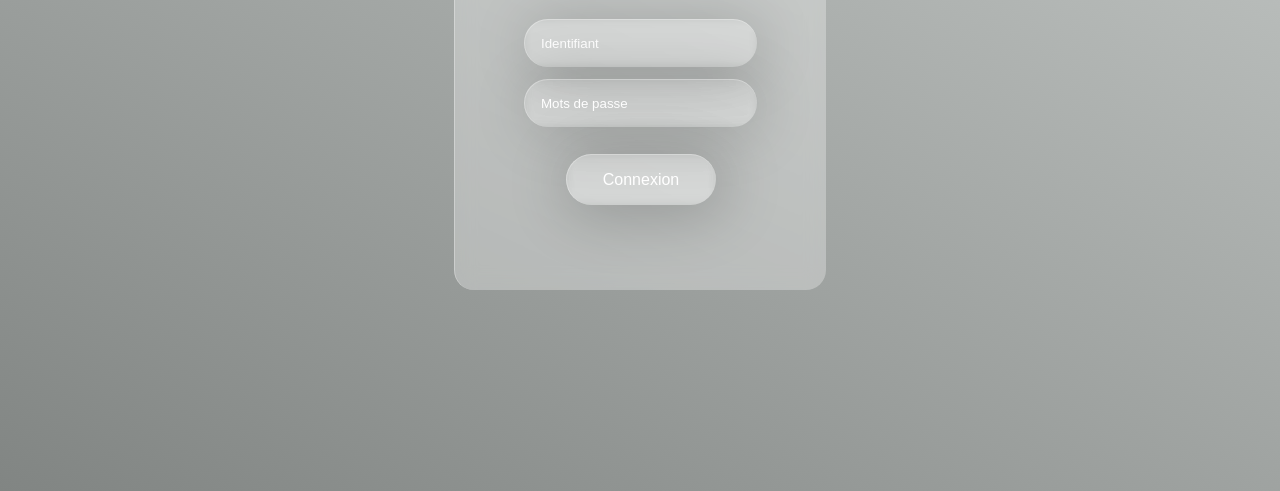
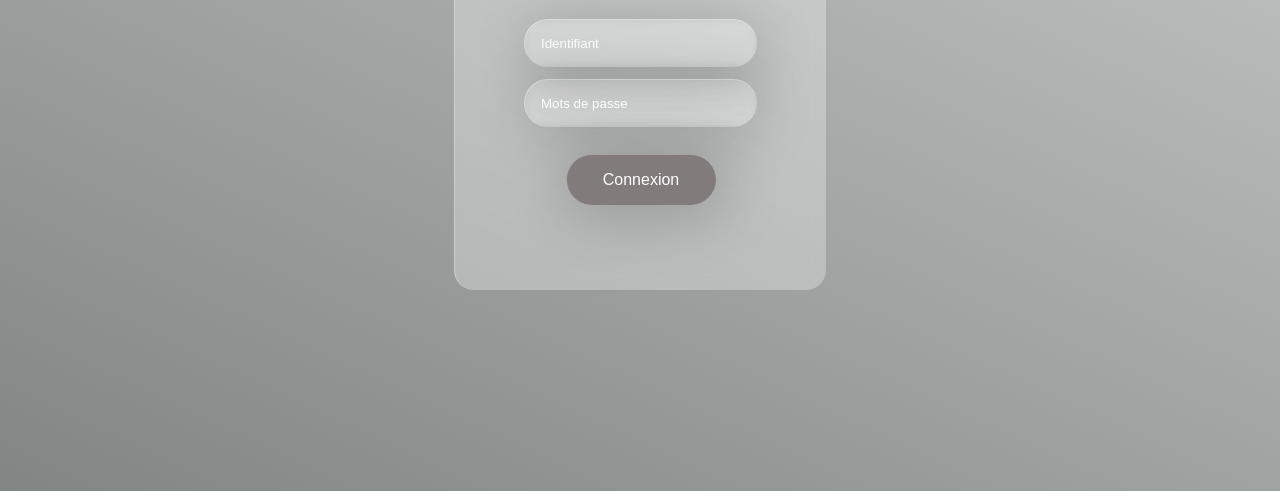
Before and after one commit to gitcodeur/website, a plain HTML site: page index2.html in a window 1280 px wide. In both pictures the pointer is over the input "Connexion". Shown: the part 309-800 px from the top of the page. Drawn offline with Linux system fonts and the light colour scheme.

Commit message:
style2.css

```diff
--- a/style2.css
+++ b/style2.css
@@ -30,19 +30,15 @@ form{
     backdrop-filter: blur(10px);
     -webkit-backdrop-filter: blur(10px);
     -moz-backdrop-filter: blur(10px);
-
-
 }
 
 p{
-    color: white;
     font-weight:500;
     opacity: .7;
     font-size:2rem;
     margin-bottom: 40px;
     text-shadow: 2px 2px 4px rgba(0, 0, 0, .2);
 }
-
 
 input{
     background: transparent;
@@ -81,3 +77,7 @@ input[type="button"]{
     font-size:1rem;
     width: 150px;
 }
+
+input[type="button"]:hover{
+    background:#817B7B ;
+}
```
